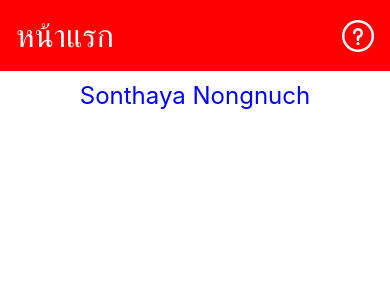
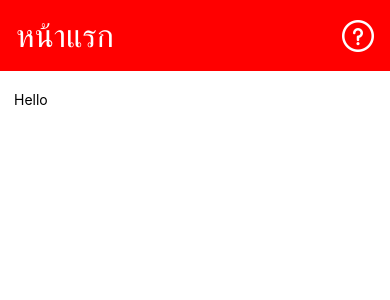
Before and after one commit to maxpromer/std60002041520158, a React Native app: screen / in a window 390 px wide. Shown: the top 300 px of the page. Built offline with nearby package versions, Linux system fonts and the light colour scheme.

Commit message:
Add Card.js

```diff
--- a/components/App.js
+++ b/components/App.js
@@ -1,18 +1,15 @@
 import React from 'react';
 import { View, Text } from 'react-native';
 import Header from './Header';
+import Card from './Card';
 
 export default class App extends React.Component {
     render() {
         return (
             <View>
                 <Header name="หน้าแรก" />
-                <View style={{ marginTop: 10 }}>
-                    <Text style={{
-                        fontSize: 24,
-                        color: "#0000FF",
-                        textAlign: "center"
-                    }}>Sonthaya Nongnuch</Text>
+                <View style={{ marginTop: 20 }}>
+                    <Card />
                 </View>
             </View>
         );
--- /dev/null
+++ b/components/Card.js
@@ -0,0 +1,18 @@
+import React from 'react';
+import { View, Text, Image } from 'react-native';
+
+export default class Card extends React.Component {
+    render() {
+        return (
+            <View style={{
+                backgroundColor: "#FFF",
+                marginLeft: 14,
+                marginRight: 14,
+                marginBottom: 30,
+                elevation: 4
+            }}>
+                <Text>Hello</Text>
+            </View>
+        );
+    }
+}
```
